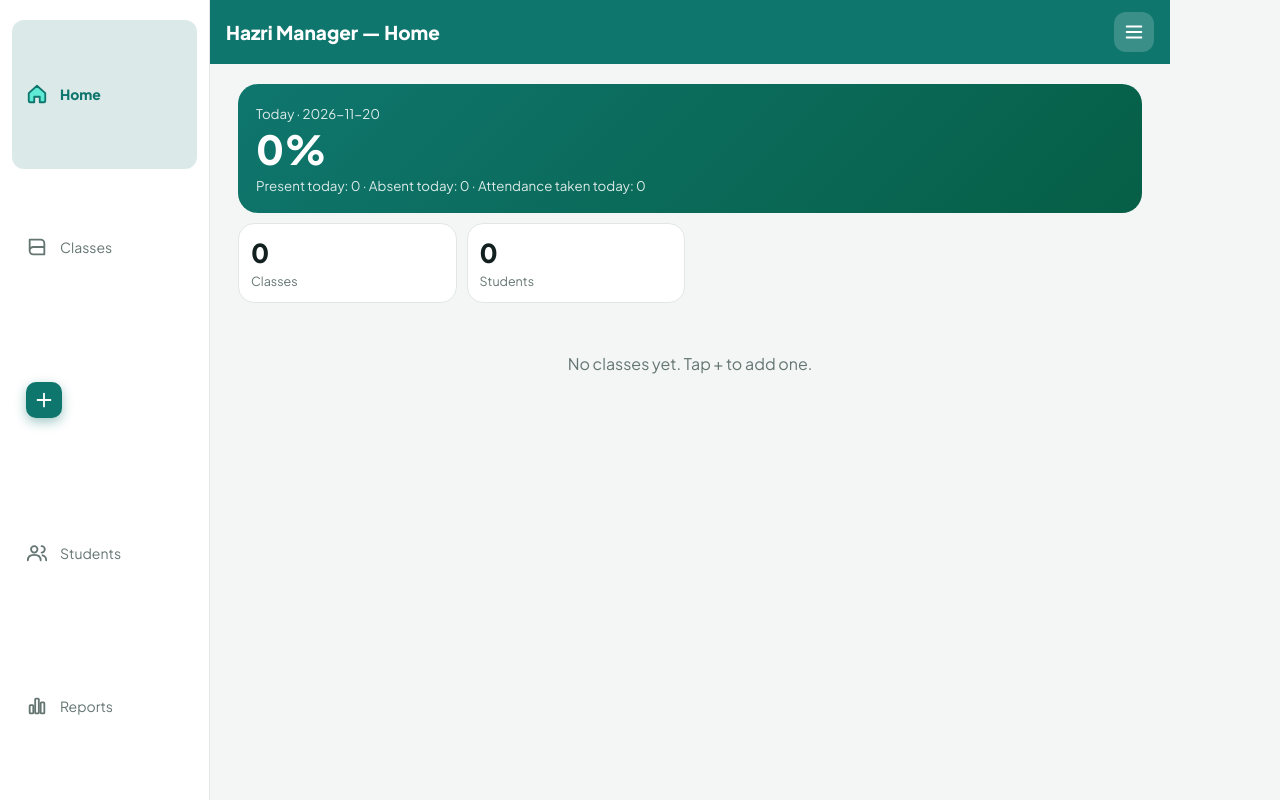
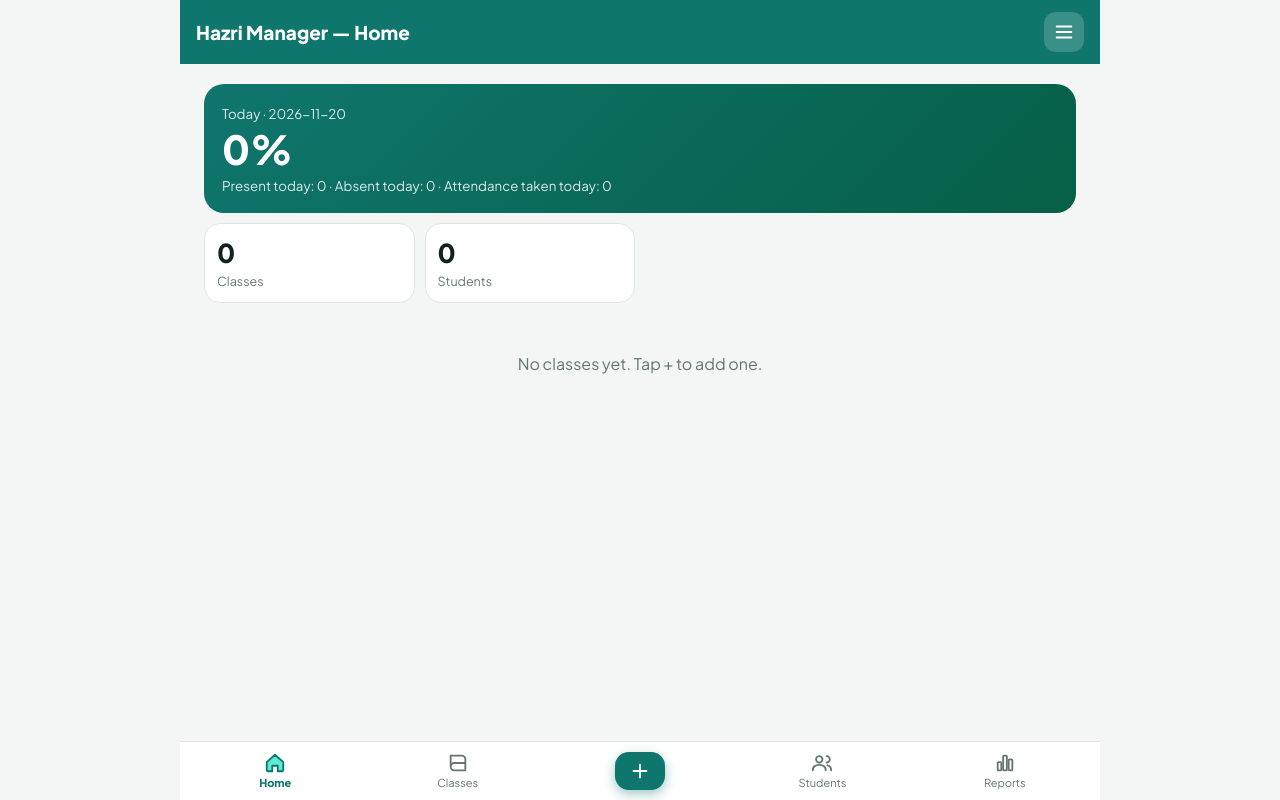
Before and after one commit to hmhassana3/student-hazri, a plain HTML site: page index.html in a window 1280 px wide. Drawn offline with Linux system fonts and the light colour scheme.

Commit message:
Safe responsive: wider layout on laptop, keep bottom nav (no more broken sidebar)

```diff
--- a/responsive.css
+++ b/responsive.css
@@ -1,95 +1,21 @@
-/* Phone = original layout (default) */
+/* Phone = original */
 
-/* Laptop / Desktop */
+/* Laptop - safer wider layout, keep bottom nav for stability */
 @media (min-width: 900px) {
-
   body {
-    max-width: none !important;
-    margin: 0 !important;
+    max-width: 920px !important;
   }
-
-  /* Fixed left sidebar */
-  nav#nav {
-    position: fixed !important;
-    left: 0 !important;
-    top: 0 !important;
-    bottom: 0 !important;
-    width: 210px !important;
-    max-width: 210px !important;
-    transform: none !important;
-    flex-direction: column !important;
-    justify-content: flex-start !important;
-    padding: 20px 12px !important;
-    border-top: none !important;
-    border-right: 1px solid var(--bd) !important;
-    background: var(--card) !important;
-    gap: 4px !important;
-    z-index: 40 !important;
-    display: flex !important;
+  main {
+    padding: 20px 24px 110px !important;
   }
-
-  nav#nav button {
-    flex-direction: row !important;
-    justify-content: flex-start !important;
-    gap: 12px !important;
-    padding: 12px 14px !important;
-    font-size: 14px !important;
-    border-radius: 12px !important;
-    width: 100% !important;
-  }
-
-  nav#nav button span {
-    font-size: 14px !important;
-  }
-
-  nav#nav .plus span {
-    width: 36px !important;
-    height: 36px !important;
-    border-radius: 10px !important;
-  }
-
-  nav#nav button.on {
-    background: color-mix(in srgb, var(--pr) 15%, transparent) !important;
-    color: var(--pr) !important;
-  }
-
-  /* Header + main shifted right of sidebar */
-  header {
-    margin-left: 210px !important;
-    width: calc(100% - 210px) !important;
-    max-width: 960px !important;
-  }
-
-  main#app {
-    margin-left: 210px !important;
-    width: calc(100% - 210px) !important;
-    max-width: 960px !important;
-    padding: 20px 28px 50px !important;
-  }
-
   .grid {
     grid-template-columns: repeat(4, 1fr) !important;
-  }
-
-  #md {
-    align-items: center !important;
-    justify-content: center !important;
   }
   #md > div {
     max-width: 480px !important;
     border-radius: 18px !important;
-    margin: 20px !important;
-    max-height: 82vh !important;
-    overflow-y: auto !important;
+  }
+  nav {
+    max-width: 920px !important;
   }
 }
-
-/* When nav is hidden (detail views) */
-@media (min-width: 900px) {
-  body:has(nav[style*="display: none"]) header,
-  body:has(nav[style*="display: none"]) main#app {
-    margin-left: 0 !important;
-    width: 100% !important;
-    max-width: 960px !important;
-  }
-}
```
